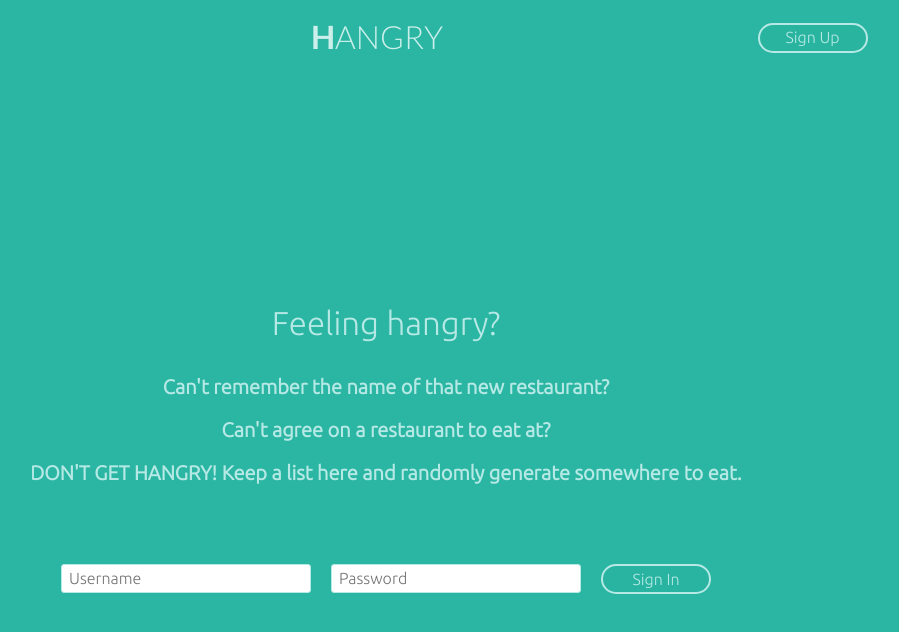
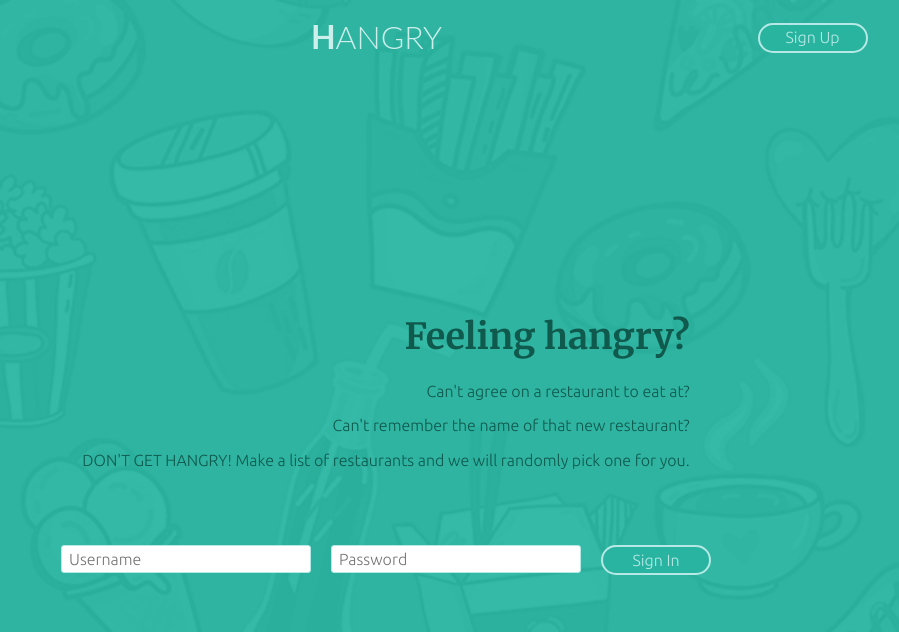
Before and after one commit to tstirtz/hangry, a website: page public/index.html in a window 1280 px wide. Shown: the whole page, without its empty margins (254-1153 px from the left). Drawn offline with nearby package versions, Linux system fonts and the light colour scheme.

Commit message:
Add home page background image. Style and reposition text on homepage.

```diff
--- a/public/index.html
+++ b/public/index.html
@@ -4,8 +4,8 @@
     <meta name="viewport" content="width=device-width, initial-scale=1.0" charset="UTF-8">
     <title>Hangry</title>
     <link rel="stylesheet" type= "text/css" href="css/normalize.css"/>
-    <link href="https://fonts.googleapis.com/css?family=Lato:300,700" rel="stylesheet">
-    <link href="https://fonts.googleapis.com/css?family=Ubuntu:300" rel="stylesheet">
+    <link href="https://fonts.googleapis.com/css?family=Merriweather:700" rel="stylesheet">
+    <link href="https://fonts.googleapis.com/css?family=Ubuntu:300,700" rel="stylesheet">
     <link rel="stylesheet" type= "text/css" href="css/styles.css">
 </head>
 <body>
@@ -18,9 +18,9 @@
         <section role= "region">
             <!-- change to h tags -->
             <h3>Feeling hangry?</h3>
+            <h3>Can't agree on a restaurant to eat at?</h3>
             <h3>Can't remember the name of that new restaurant?</h3>
-            <h3>Can't agree on a restaurant to eat at?</h3>
-            <h3>DON'T GET HANGRY! Keep a list here and randomly generate somewhere to eat.</h3>
+            <h3>DON'T GET HANGRY! Make a list of restaurants and we will randomly pick one for you.</h3>
         </section>
         <form action="">
             <div aria-live= "assertive" aria-label="Error feedback" class= "login-feedback">
--- a/public/scss/styles.scss
+++ b/public/scss/styles.scss
@@ -198,12 +198,16 @@
         color: #0f594d;
     }
 }
+html{
+    background-image: url("../images/fast_food_pattern_background-2.png");
+    background-size: cover;
+}
 
 html, body{
     height: 100%;
     margin: 0px;
     overflow: hidden;
-    background-color: #2ab6a3;
+    // background-color: #2ab6a3;
 }
 
 main{
@@ -218,15 +222,19 @@ main{
         align-self: end;
         margin-top: 10px;
         margin-bottom: 50px;
-        color: #b6e9e5;
+        color: #0f594d;
         h3:first-child{
-            font-size: 33px;
-            font-weight: 500;
+            font-family: 'Merriweather', sans-serif;
+            // font-family: 'Ubuntu', sans-serif;
+            font-size: 36px;
+            font-weight: 700;
+            margin: 25px 0px 25px 0px;
         }
         h3{
-            font-size:20px;
+            font-size: 16px;
             font-family: 'Ubuntu', sans-serif;
-            text-align: center;
+            font-weight: 300;
+            text-align: right;
         }
     }
     form{
```
Also changed, not shown: public/css/styles.css, public/images/fast_food_pattern_background-2.png (added).
